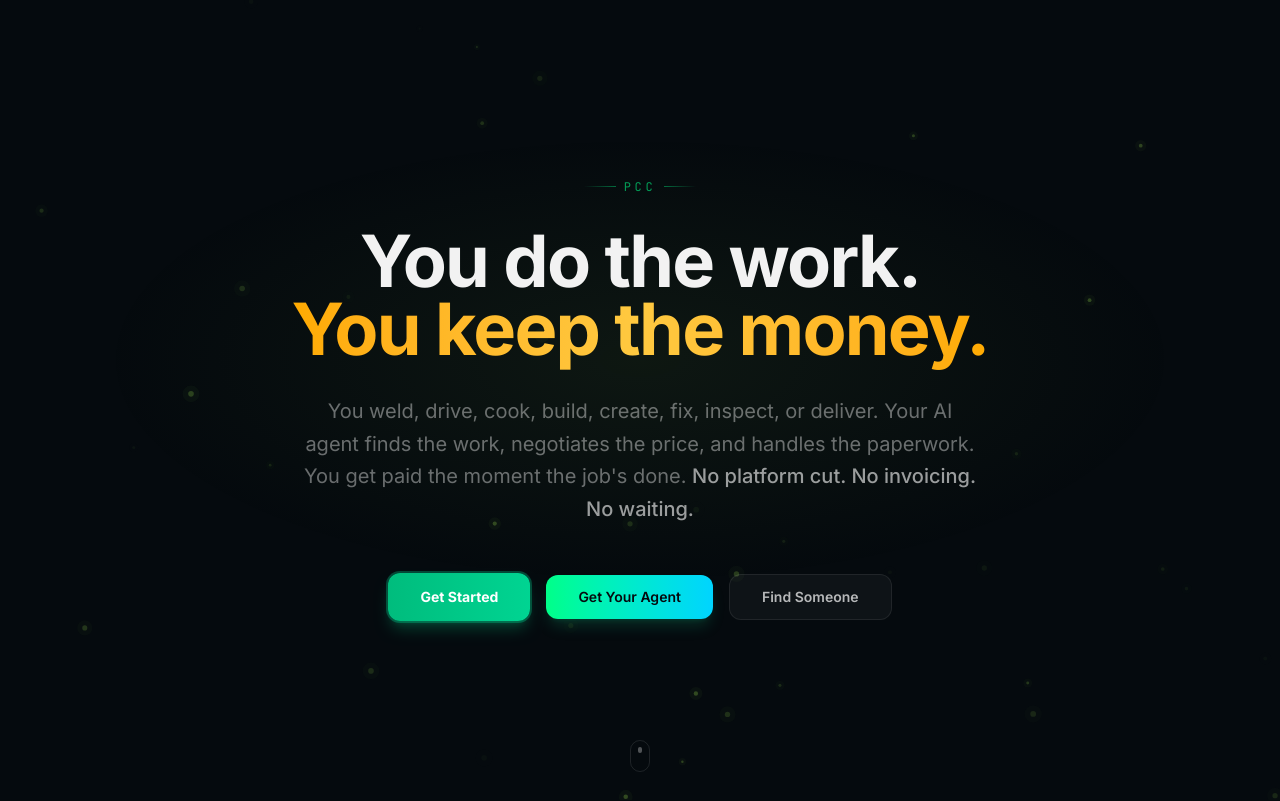
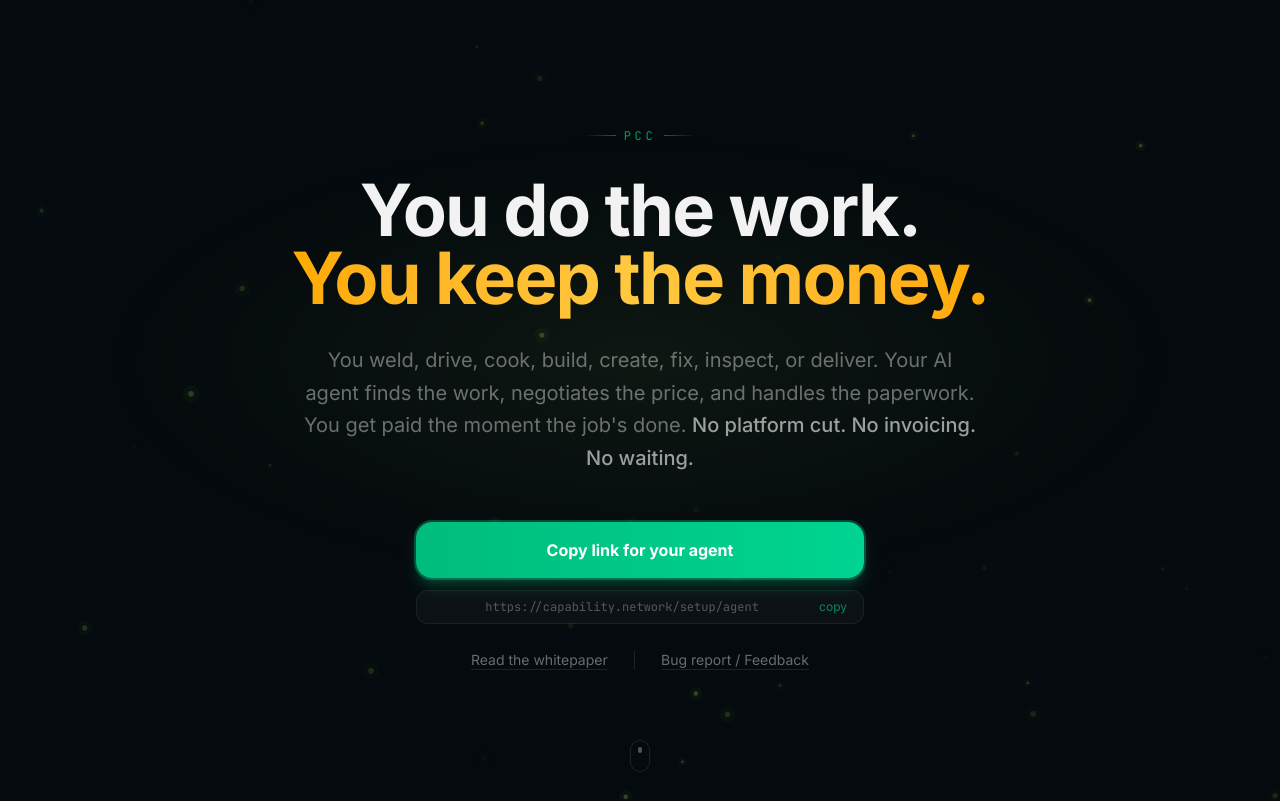
Before and after one commit to LamaSu/physical-capability-cloud, a React (Vite) app in the folder apps/dashboard/: page / in a window 1280 px wide. Shown: the top 801 px of the page. Built offline with nearby package versions, Linux system fonts and the light colour scheme; no server answers; what @wagmi/connectors, wagmi would draw is missing.

Commit message:
Landing page: copy-link CTA + whitepaper + feedback links
Co-Authored-By: Claude Opus 4.6 (1M context) <noreply@anthropic.com>

```diff
--- a/apps/dashboard/src/pages/LandingPage.tsx
+++ b/apps/dashboard/src/pages/LandingPage.tsx
@@ -133,6 +133,52 @@ function ComparisonRow({ label, old: oldVal, pcc, index }: { label: string; old:
 }
 
 // ---------------------------------------------------------------------------
+// Copy-link CTA button
+// ---------------------------------------------------------------------------
+function CopyLinkButton() {
+  const [copied, setCopied] = React.useState(false);
+  const link = "https://capability.network/setup/agent";
+
+  const handleCopy = async () => {
+    try {
+      await navigator.clipboard.writeText(link);
+      setCopied(true);
+      setTimeout(() => setCopied(false), 2500);
+    } catch {
+      // Fallback
+      const input = document.createElement("input");
+      input.value = link;
+      document.body.appendChild(input);
+      input.select();
+      document.execCommand("copy");
+      document.body.removeChild(input);
+      setCopied(true);
+      setTimeout(() => setCopied(false), 2500);
+    }
+  };
+
+  return (
+    <div className="flex flex-col items-center gap-3 w-full max-w-md">
+      <button
+        onClick={handleCopy}
+        className="w-full relative px-8 py-4 rounded-2xl font-bold text-base text-white bg-gradient-to-r from-emerald-500 to-emerald-400 hover:from-emerald-400 hover:to-emerald-300 transition-all duration-300 shadow-lg shadow-emerald-500/30 hover:shadow-emerald-500/50 hover:-translate-y-0.5 ring-2 ring-emerald-400/30 hover:ring-emerald-400/60"
+      >
+        {copied ? "Copied!" : "Copy link for your agent"}
+      </button>
+      <div className="flex items-center gap-2 px-4 py-2 rounded-xl bg-white/[0.03] border border-white/[0.06] w-full">
+        <span className="text-xs font-mono text-white/30 truncate flex-1">{link}</span>
+        <button
+          onClick={handleCopy}
+          className="text-xs text-emerald-400/60 hover:text-emerald-400 transition-colors shrink-0"
+        >
+          {copied ? "done" : "copy"}
+        </button>
+      </div>
+    </div>
+  );
+}
+
+// ---------------------------------------------------------------------------
 // Main Landing Page
 // ---------------------------------------------------------------------------
 export function LandingPage() {
@@ -201,28 +247,28 @@ export function LandingPage() {
             <span className="text-white/60 font-medium">No platform cut. No invoicing. No waiting.</span>
           </motion.p>
 
-          {/* CTAs */}
-          <motion.div variants={fadeUp} className="flex flex-col sm:flex-row items-center justify-center gap-4 pt-4">
-            <button
-              onClick={() => navigate("/setup/agent")}
-              className="relative px-8 py-3.5 rounded-xl font-bold text-sm text-white bg-gradient-to-r from-emerald-500 to-emerald-400 hover:from-emerald-400 hover:to-emerald-300 transition-all duration-300 shadow-lg shadow-emerald-500/30 hover:shadow-emerald-500/50 hover:-translate-y-0.5 ring-2 ring-emerald-400/30 hover:ring-emerald-400/60"
-            >
-              <span className="flex items-center gap-2">
-                Get Started
-              </span>
-            </button>
-            <button
-              onClick={() => navigate("/setup")}
-              className="px-8 py-3 rounded-xl font-semibold text-sm text-forest-900 bg-gradient-to-r from-green-400 to-teal-400 hover:from-green-300 hover:to-teal-300 transition-all duration-300 shadow-lg shadow-green-500/20 hover:shadow-green-500/30 hover:-translate-y-0.5"
-            >
-              Get Your Agent
-            </button>
-            <button
-              onClick={() => navigate("/discover")}
-              className="px-8 py-3 rounded-xl font-semibold text-sm text-white/70 bg-white/[0.04] border border-white/[0.08] hover:bg-white/[0.08] hover:text-white/90 transition-all duration-300 hover:-translate-y-0.5"
-            >
-              Find Someone
-            </button>
+          {/* Primary CTA — copy link for your agent */}
+          <motion.div variants={fadeUp} className="flex flex-col items-center gap-6 pt-4">
+            <CopyLinkButton />
+
+            {/* Secondary links */}
+            <div className="flex items-center gap-6">
+              <a
+                href="/whitepaper.pdf"
+                target="_blank"
+                rel="noopener noreferrer"
+                className="text-sm text-white/40 hover:text-white/70 transition-colors underline underline-offset-4 decoration-white/10 hover:decoration-white/30"
+              >
+                Read the whitepaper
+              </a>
+              <span className="text-white/10">|</span>
+              <button
+                onClick={() => navigate("/feedback")}
+                className="text-sm text-white/40 hover:text-white/70 transition-colors underline underline-offset-4 decoration-white/10 hover:decoration-white/30"
+              >
+                Bug report / Feedback
+              </button>
+            </div>
           </motion.div>
         </motion.div>
 
```
